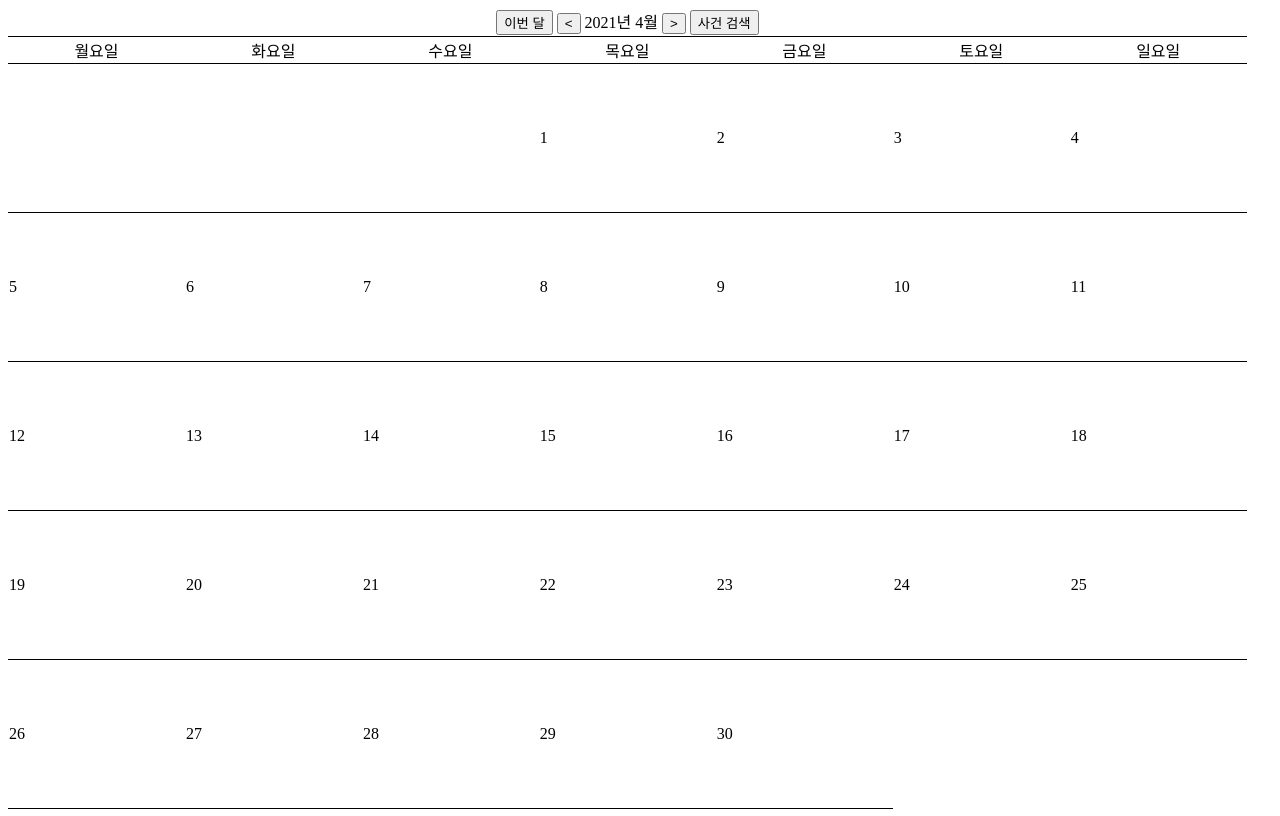
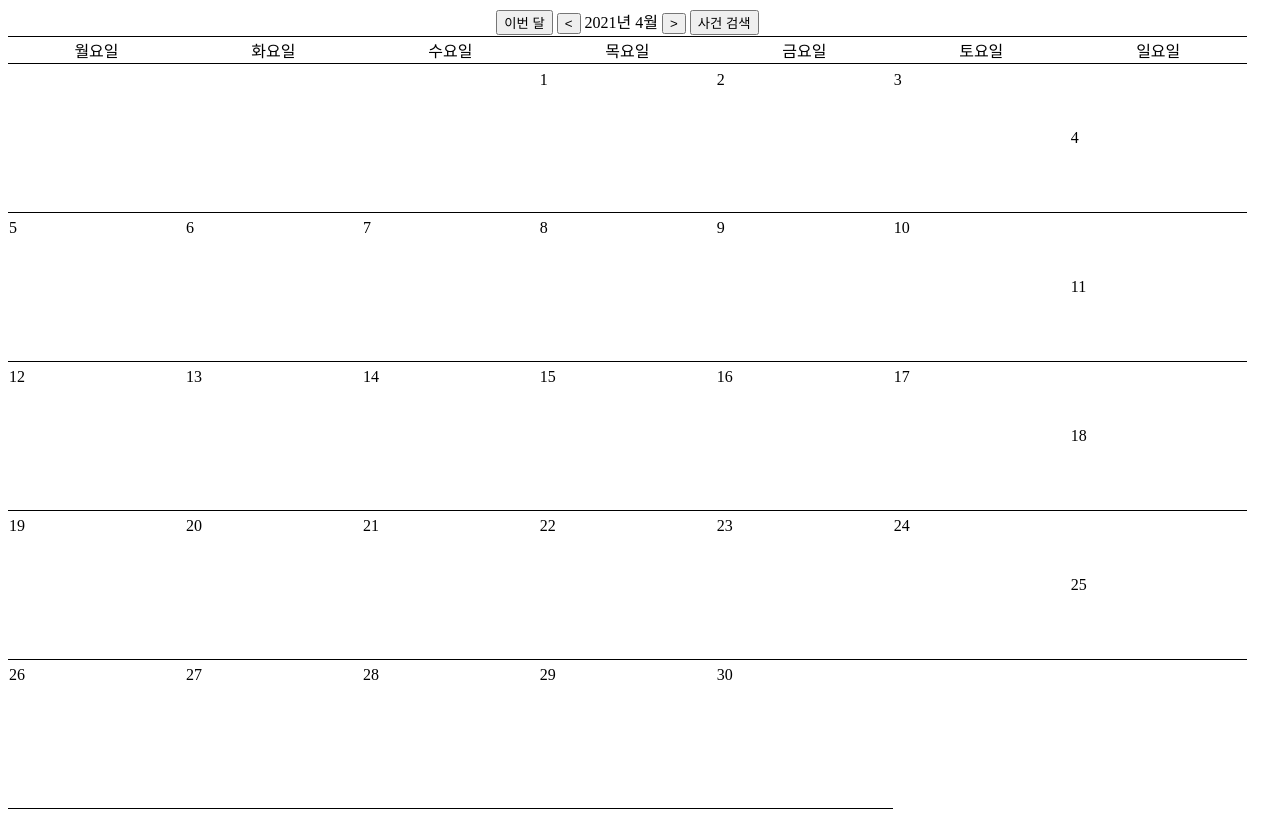
Before and after one commit to keenager/Calendar, a plain HTML site: page index.html in a window 1280 px wide. Drawn offline with Linux system fonts and the light colour scheme.

Commit message:
Add files via upload

```diff
--- a/MyCalendar.css
+++ b/MyCalendar.css
@@ -18,7 +18,7 @@ thead {
   text-align: left;
 }
 
-.1, .2, .3, .4, .5, .6{
+.day1, .day2, .day3, .day4, .day5, .day6{
   height: 80%;
   text-align: left;
 }
--- a/MyCalendar.js
+++ b/MyCalendar.js
@@ -53,7 +53,7 @@ function displayCalendar(){
                 week.insertAdjacentHTML('beforeend', `
                     <td>
                         <div class='daynum'>${thisDate}</div>
-                        <div class="${j}" id="${thisDate}" onclick="openInputWindow(this)"> </div>
+                        <div class="day${j}" id="${thisDate}" onclick="openInputWindow(this)"> </div>
                     </td>
                 `);
 
```
